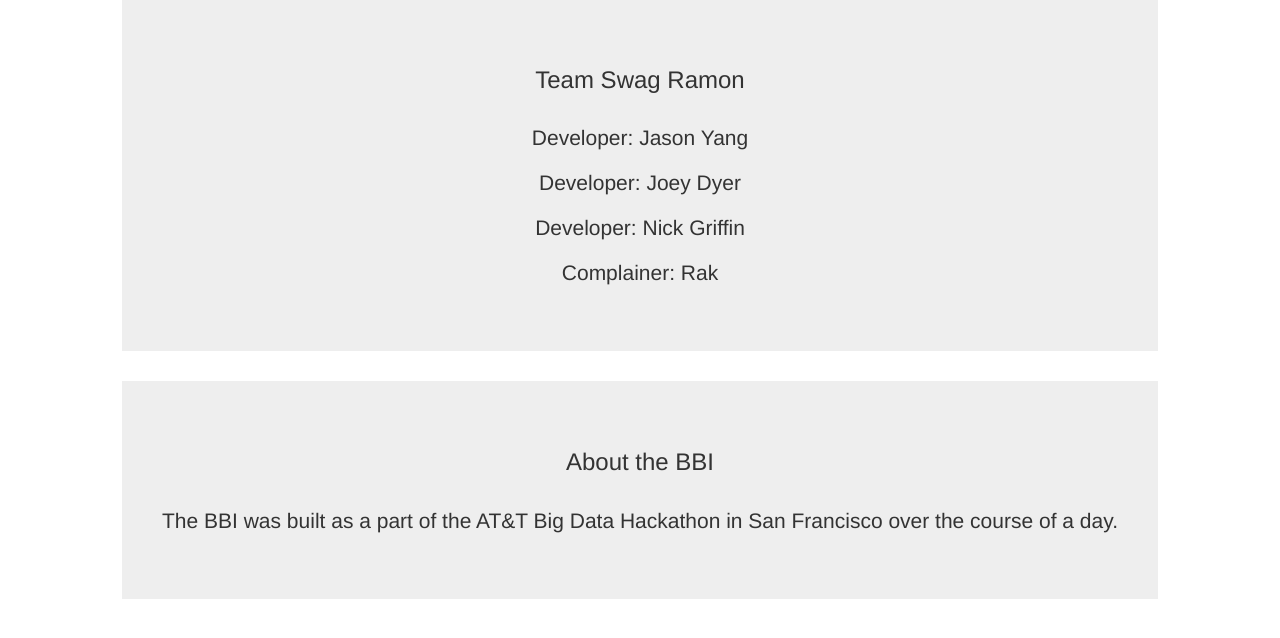
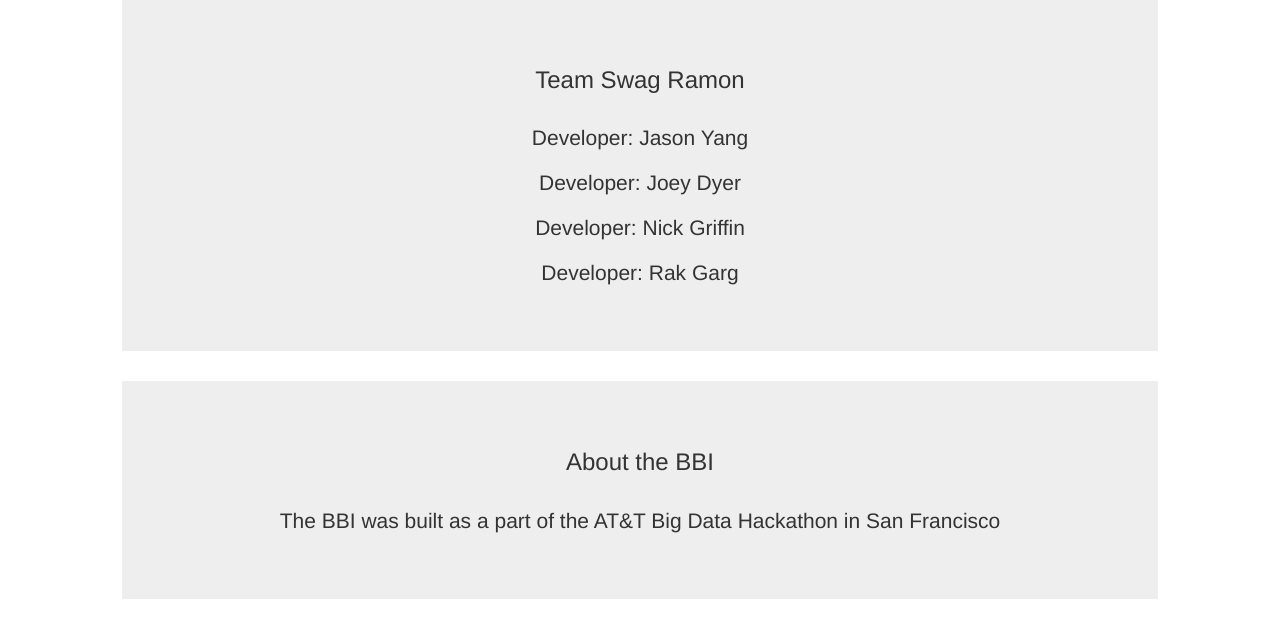
Before and after one commit to gargium/AT-T-Big-Data-Challenge, a Flask app: page /about/ in a window 1280 px wide. Shown: the part 73-711 px from the top of the page. Run offline with Flask 2, Linux system fonts and the light colour scheme; some libraries are stand-ins or nearby versions.

Commit message:
Fix Rak's name

```diff
--- a/templates/about.html
+++ b/templates/about.html
@@ -10,7 +10,7 @@
                     <p>Developer: Jason Yang</p>
                     <p>Developer: Joey Dyer</p>
                     <p>Developer: Nick Griffin</p>
-                    <p>Complainer: Rak</p>
+                    <p>Developer: Rak Garg</p>
                 </div>
             </div>
         </row>
@@ -19,7 +19,7 @@
                 <div class="jumbotron">
                     <h3>About the BBI</h3>
                     <br>
-                    <p>The BBI was built as a part of the AT&T Big Data Hackathon in San Francisco over the course of a day.</p>
+                    <p>The BBI was built as a part of the AT&T Big Data Hackathon in San Francisco</p>
                 </div>
             </div>
         </row>
```
